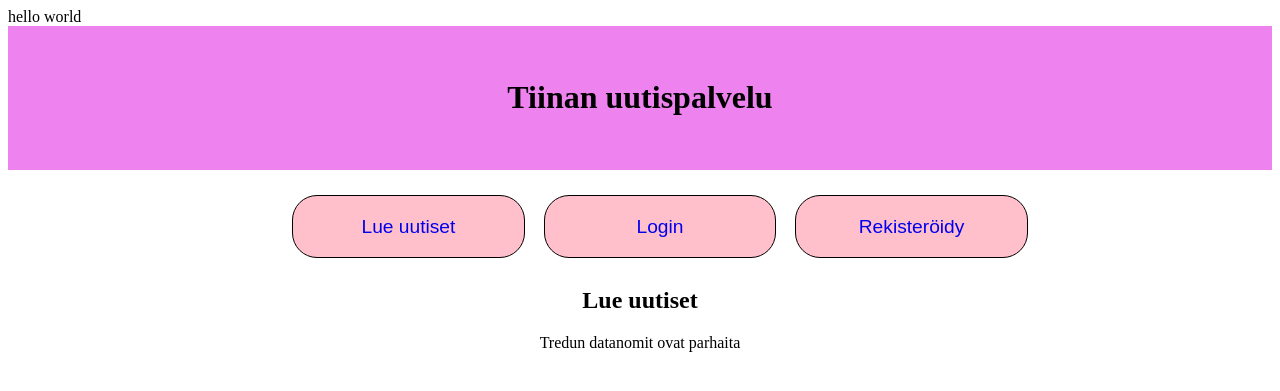
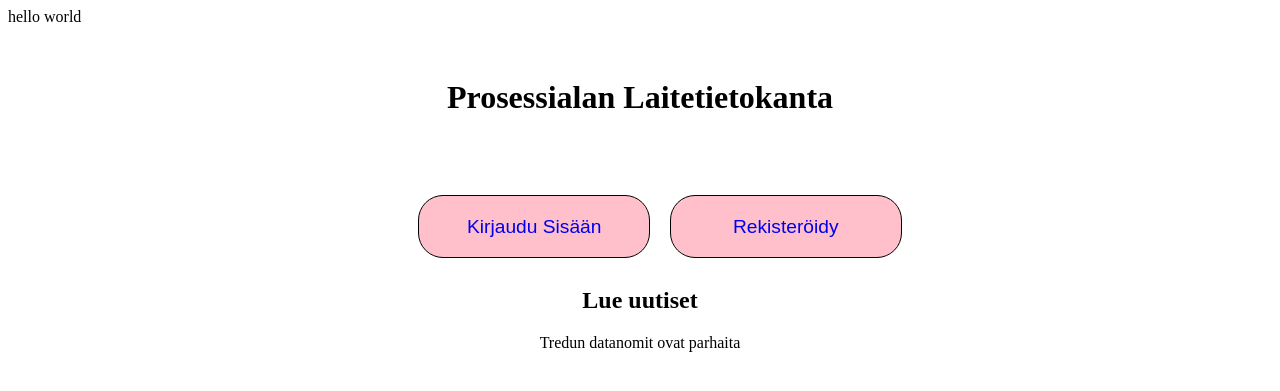
Before and after one commit to MatiasMy/r, a PHP site: page / in a window 1280 px wide. Shown: the top 391 px of the page. Run offline with PHP 8.4, Linux system fonts and the light colour scheme; data that the repository does not hold is empty.

Commit message:
Jotaishaibaa

```diff
--- a/news_2021/partials/head.php
+++ b/news_2021/partials/head.php
@@ -1,7 +1,7 @@
 <!DOCTYPE html>
 <html lang="fi">
 <head>
-    <title>PHP</title>
+    <title>Laitetietokanta</title>
     <meta charset="UTF-8">
     <link rel="stylesheet" href="/css/uutiset.css" type="text/css">
 </head>
@@ -16,16 +16,18 @@
     }
 </script>
     <header>
-        <h1>Tiinan uutispalvelu</h1>
+        <h1>Prosessialan Laitetietokanta</h1>
     </header>
 <nav>
     <ul class="navbar">
-        <li class="navbutton"><a href="/">Lue uutiset</a></li>
+
+    <!-- <li class="navbutton"><a href="/">Lue uutiset</a></li> !-->
+
         <?php if(!isLoggedIn()): ?>
-           <li class="navbutton"><a href="/login">Login</a></li>
+           <li class="navbutton"><a href="/login">Kirjaudu Sisään</a></li>
            <li class="navbutton"><a href="/register">Rekisteröidy</a></li>
         <?php else: ?>
-           <li class="navbutton"><a href="/add_article">Uusi uutinen</a></li>
+           <!-- <li class="navbutton"><a href="/add_article">Uusi uutinen</a></li> !-->
            <li class="navbutton"><a href="/logout">Logout</a></li>
         <?php endif ?>
 
--- a/news_2021/public/css/uutiset.css
+++ b/news_2021/public/css/uutiset.css
@@ -1,5 +1,6 @@
 header {
-    background: violet;
+    background-image: url();
+    background-repeat: no-repeat;
     padding: 2em;
     text-align: center;
 }
```
